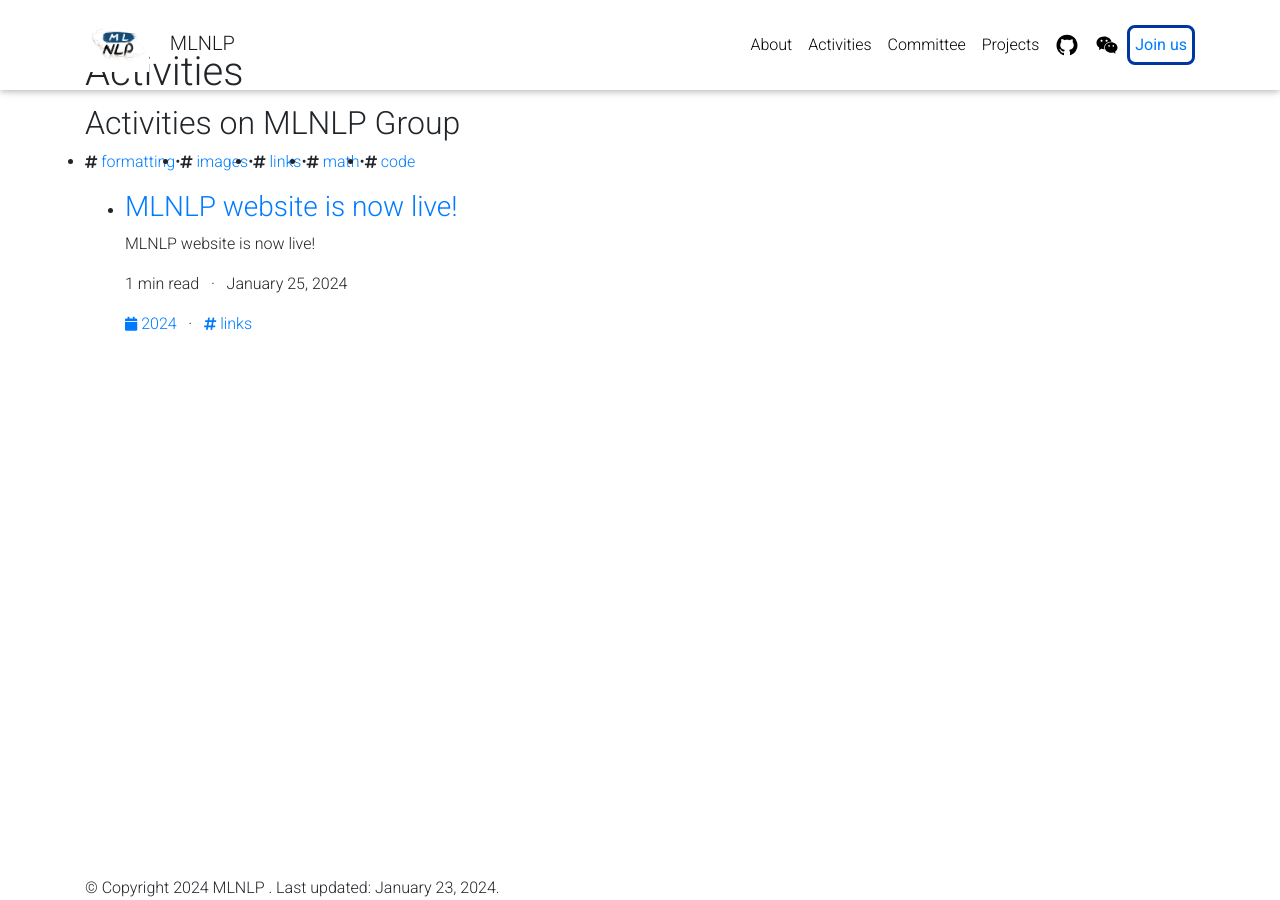
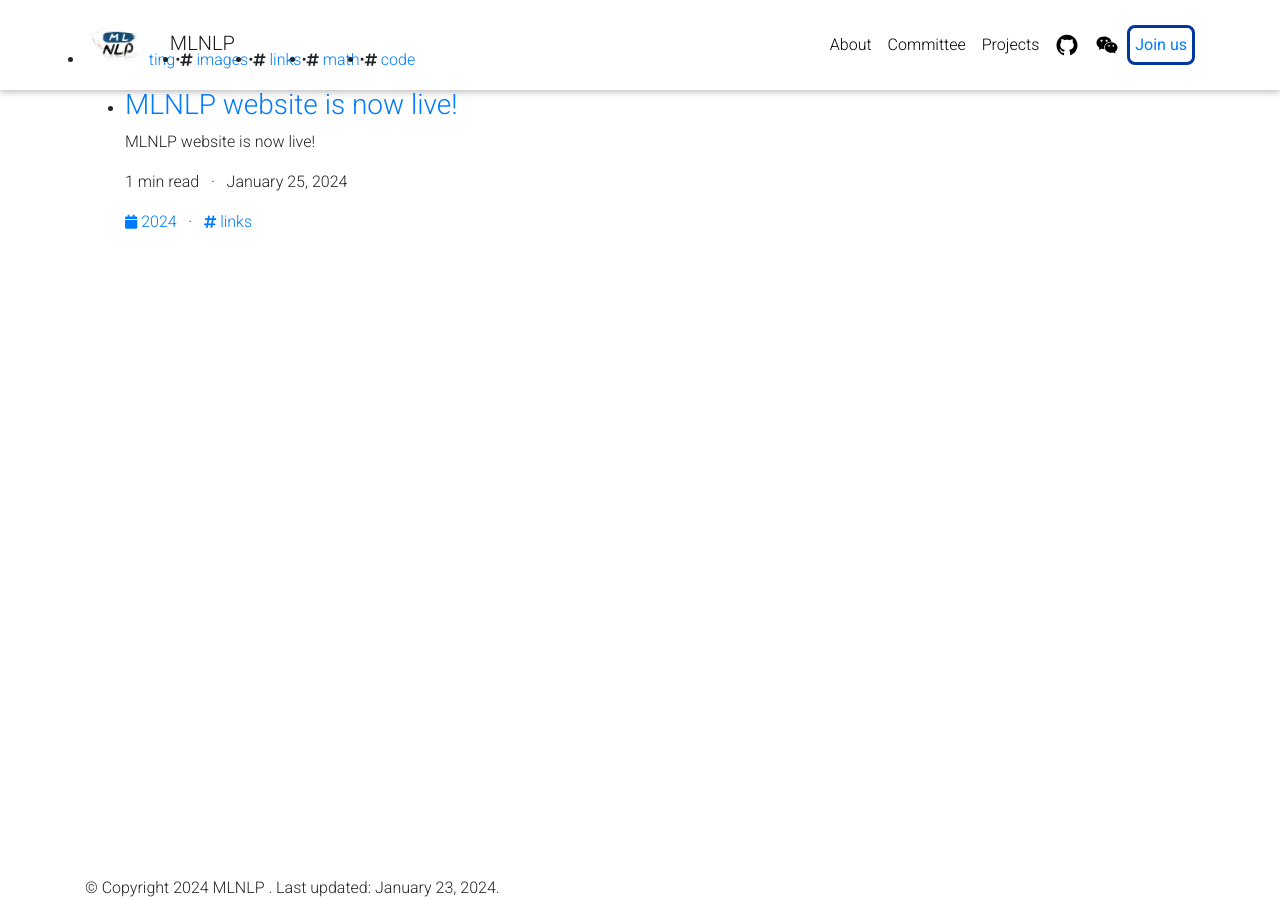
Before and after one commit to WPENGxs/wpengxs.github.io, a Jekyll site: the page built from blog/index.html, in a window 1280 px wide. Built offline with Jekyll 4.4.1, drawn with Linux system fonts in a browser that asks for light colours; the list of posts is cut into pages by our own code; comment, search, counter and statistics services are not loaded; a style sheet for code colours, icons or effects is not loaded.

Commit message:
Update _config.yml

```diff
--- a/_config.yml
+++ b/_config.yml
@@ -109,9 +109,9 @@
 # Blog
 # -----------------------------------------------------------------------------
 
-blog_name: Activities # blog_name will be displayed in your blog page
-blog_nav_title: Activities # your blog must have a title for it to be displayed in the nav bar
-blog_description: Activities on MLNLP Group
+blog_name:  # blog_name will be displayed in your blog page
+blog_nav_title:  # your blog must have a title for it to be displayed in the nav bar
+blog_description:
 permalink: /activities/:year/:title/
 
 # Pagination
```
